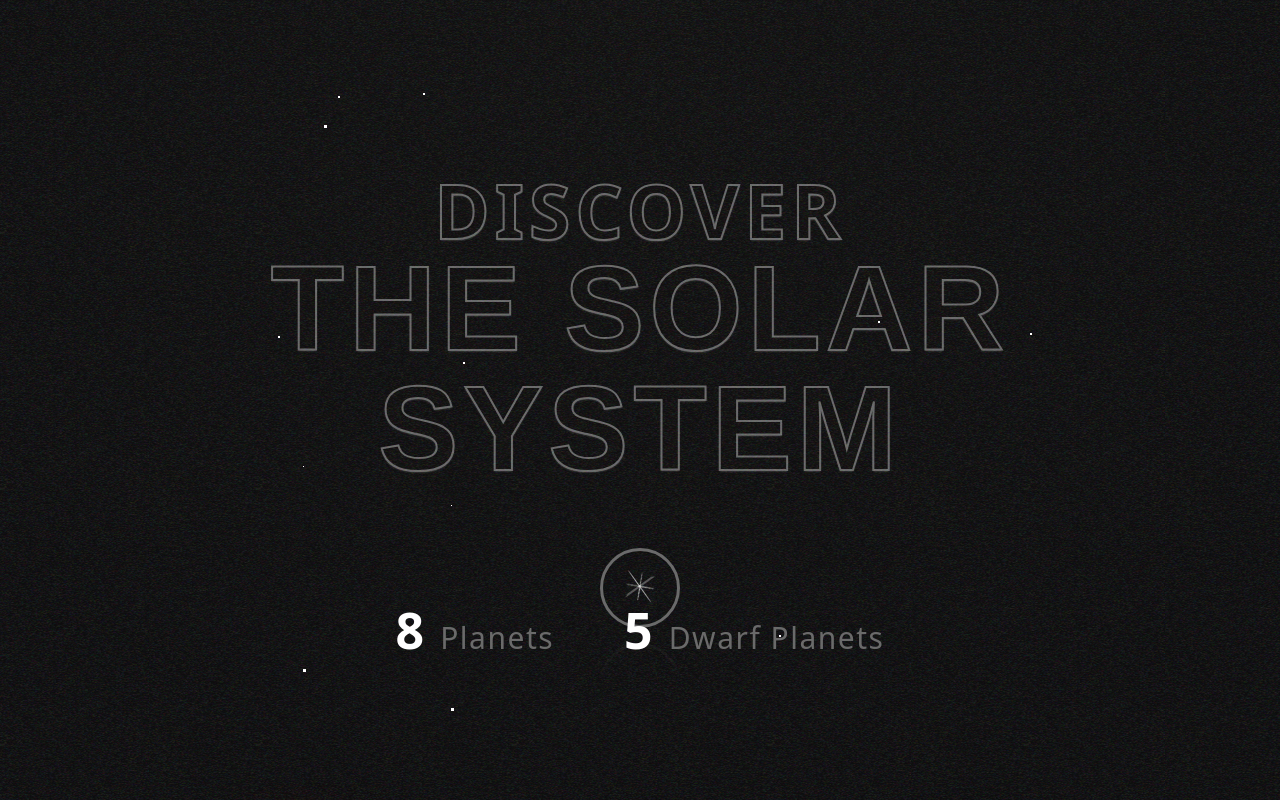
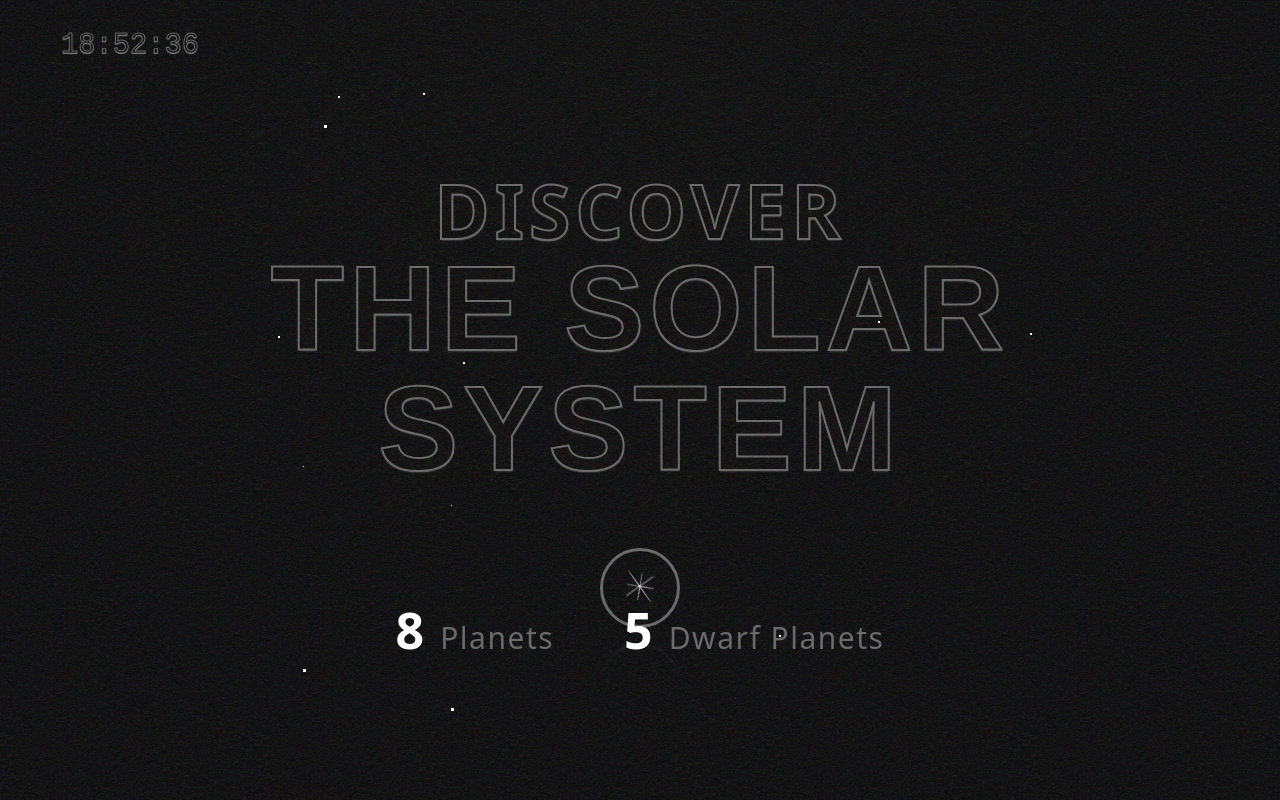
Before and after one commit to dianavodopivec/the-solar-system, a plain HTML site: page index.html in a window 1280 px wide. Shown: the top 800 px of the page. Drawn offline with Linux system fonts and the light colour scheme.

Commit message:
feat: adding a clock made with js

```diff
--- /dev/null
+++ b/assets/css/clock.css
@@ -0,0 +1,19 @@
+.container-time {
+    height: 50px;
+    width: 200px;
+    display: flex;
+    align-items: center;
+    justify-content: center;
+    position: absolute;
+    top: 20px;
+    left: 30px;
+    z-index: 1;
+}
+
+.container-time {
+    font-family: monospace;
+    font-size: 1.8rem;
+    color: rgb(16, 15, 15);
+    text-shadow: rgb(135, 134, 134) 0px 1px 1px;
+    -webkit-text-stroke: 1px rgb(106, 106, 106);
+}
--- /dev/null
+++ b/assets/scripts/clock.js
@@ -0,0 +1,15 @@
+const $containerClock = document.getElementById("clock");
+const $date = document.getElementById("date")
+let runningTime
+
+const clockFuncionality = () => {
+    const date = new Date();
+    const hours = String(date.getHours()).padStart(2,"0");
+    const minutes = String(date.getMinutes()).padStart(2,"0");
+    const seconds = String(date.getSeconds()).padStart(2,"0");
+    $containerClock.innerHTML = `${hours}:${minutes}:${seconds}`
+}
+
+runningTime = setInterval(() => {
+    clockFuncionality();
+}, 1000);
--- a/index.html
+++ b/index.html
@@ -7,7 +7,7 @@
     <title>The Solar System</title>
   </head>
   <body>
-
+    <div id="clock" class="container-time"></div>
     <header>
         <h2>DISCOVER</h2>
         <h1>THE SOLAR SYSTEM</h1>
@@ -100,5 +100,6 @@
 
     </main>
 
+    <script type="module" src="/assets/scripts/clock.js"></script>
   </body>
 </html>
--- a/style.css
+++ b/style.css
@@ -1,6 +1,7 @@
 @import "./assets/css/header.css";
 @import "./assets/css/main.css";
 @import "./assets/css/stars.css";
+@import "./assets/css/clock.css";
 
 * {
   box-sizing: border-box;
@@ -11,10 +12,6 @@
 }
 
 :root {
-  --color-white: var(#ffff);
-  --color-black: var(#000000);
-  --color-grey: var(#1f1f1f);
-
   --color-sun: var(#ce6a3b94);
   --color-sun-light: var(#cc9f4c);
   --color-mercury: var(#8a8a8a);
```
